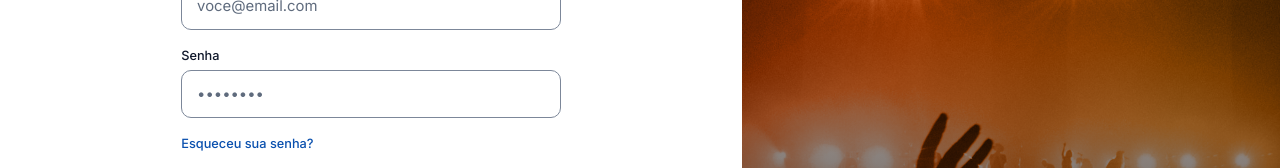
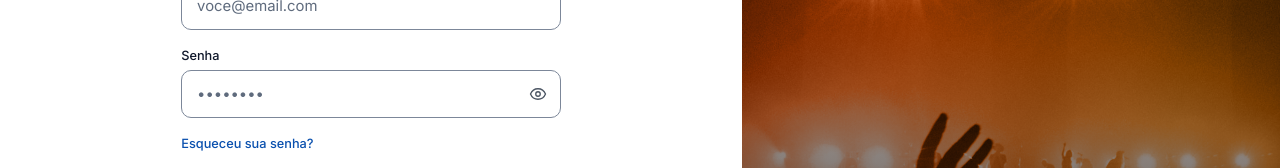
Before and after one commit to 2026-2-MCC2/Projeto2, a React (Vite) app in the folder src/Frontend/: page / in a window 1280 px wide. Shown: the part 370-538 px from the top of the page. Built offline with nearby package versions, Linux system fonts and the light colour scheme; no server answers.

Commit message:
✨ Feat: botão de mostrar a senha no login, cadastro, redefinição e configurações

```diff
--- a/src/Frontend/src/presentation/components/acesso/CadastroMobile.jsx
+++ b/src/Frontend/src/presentation/components/acesso/CadastroMobile.jsx
@@ -14,6 +14,7 @@ import { validarConfirmacaoSenha } from '../../../domain/validacao.js'
 import setaVoltar from '../../assets/acesso/seta-voltar.svg'
 import perfilSelecionado from '../../assets/acesso/perfil-selecionado.svg'
 import '../../styles/acesso.css'
+import { EntradaDeSenha } from '../comum/EntradaDeSenha.jsx'
 
 const ETAPAS = ['Perfil', 'Dados da empresa', 'Acesso']
 const ETAPA_DO_CNPJ = 2
@@ -214,8 +215,7 @@ export function CadastroMobile() {
 
               <label className="campo">
                 <span>Senha</span>
-                <input
-                  type="password"
+                <EntradaDeSenha
                   name="senha"
                   autoComplete="new-password"
                   data-validar="senha"
@@ -229,8 +229,7 @@ export function CadastroMobile() {
 
               <label className="campo">
                 <span>Confirmar senha</span>
-                <input
-                  type="password"
+                <EntradaDeSenha
                   name="confirmacaoSenha"
                   autoComplete="new-password"
                   placeholder="Repita a senha"
--- /dev/null
+++ b/src/Frontend/src/presentation/components/comum/EntradaDeSenha.jsx
@@ -0,0 +1,24 @@
+import { useState } from 'react'
+import { Icone } from './Icone.jsx'
+import iconeOlho from '../../assets/comum/icone-olho.svg'
+import iconeOlhoFechado from '../../assets/comum/icone-olho-fechado.svg'
+
+// input de senha com o botão de olho para conferir o que foi digitado
+export function EntradaDeSenha(props) {
+  const [visivel, setVisivel] = useState(false)
+
+  return (
+    <span className="entrada-de-senha">
+      <input {...props} type={visivel ? 'text' : 'password'} className="entrada-de-senha__campo" />
+      <button
+        type="button"
+        className="entrada-de-senha__olho"
+        aria-label={visivel ? 'Ocultar senha' : 'Mostrar senha'}
+        aria-pressed={visivel}
+        onClick={() => setVisivel((atual) => !atual)}
+      >
+        <Icone src={visivel ? iconeOlhoFechado : iconeOlho} />
+      </button>
+    </span>
+  )
+}
--- a/src/Frontend/src/presentation/hooks/useValidacao.js
+++ b/src/Frontend/src/presentation/hooks/useValidacao.js
@@ -93,7 +93,9 @@ function atualizarMensagem(campo) {
     mensagem = document.createElement('small')
     mensagem.id = id
     mensagem.className = 'mensagem-erro'
-    campo.insertAdjacentElement('afterend', mensagem)
+    // no campo de senha a mensagem vai depois do botão de mostrar, não dentro dele
+    const ancora = campo.closest('.entrada-de-senha') ?? campo
+    ancora.insertAdjacentElement('afterend', mensagem)
   }
 
   mensagem.textContent = erro
--- a/src/Frontend/src/presentation/pages/Configuracoes.jsx
+++ b/src/Frontend/src/presentation/pages/Configuracoes.jsx
@@ -24,6 +24,7 @@ import { validarConfirmacaoSenha } from '../../domain/validacao.js'
 import { Icone } from '../components/comum/Icone.jsx'
 import iconeBloqueado from '../assets/organizador/icone-bloqueado.svg'
 import iconePermitido from '../assets/organizador/icone-permitido.svg'
+import { EntradaDeSenha } from '../components/comum/EntradaDeSenha.jsx'
 
 const ABA_SENHA = { id: 'senha', nome: 'Senha', nomeCurto: 'Senha' }
 const ABA_PERFIL = { id: 'perfil', nome: 'Perfil de acesso', nomeCurto: 'Perfil' }
@@ -480,8 +481,7 @@ function PainelSenha() {
       <Linha>
         {CAMPOS_DE_SENHA.map((item) => (
           <Campo key={item.nome} rotulo={item.rotulo}>
-            <input
-              type="password"
+            <EntradaDeSenha
               name={item.nome}
               autoComplete={item.preencher ?? 'new-password'}
               placeholder={item.placeholder}
--- a/src/Frontend/src/presentation/pages/acesso/Cadastro.jsx
+++ b/src/Frontend/src/presentation/pages/acesso/Cadastro.jsx
@@ -13,6 +13,7 @@ import { useValidacao } from '../../hooks/useValidacao.js'
 import { validarConfirmacaoSenha } from '../../../domain/validacao.js'
 import fotoMusica from '../../assets/acesso/foto-musica.jpg'
 import perfilSelecionado from '../../assets/acesso/perfil-selecionado.svg'
+import { EntradaDeSenha } from '../../components/comum/EntradaDeSenha.jsx'
 
 const ETAPAS = ['Perfil', 'Dados da empresa', 'Acesso']
 const ETAPA_DO_CNPJ = 2
@@ -242,8 +243,7 @@ export function Cadastro() {
 
             <label className="campo">
               <span>Senha</span>
-              <input
-                type="password"
+              <EntradaDeSenha
                 name="senha"
                 autoComplete="new-password"
                 data-validar="senha"
@@ -257,8 +257,7 @@ export function Cadastro() {
 
             <label className="campo">
               <span>Confirmar senha</span>
-              <input
-                type="password"
+              <EntradaDeSenha
                 name="confirmacaoSenha"
                 autoComplete="new-password"
                 placeholder="Repita a senha"
--- a/src/Frontend/src/presentation/pages/acesso/Login.jsx
+++ b/src/Frontend/src/presentation/pages/acesso/Login.jsx
@@ -8,6 +8,7 @@ import {
 import { AcessoLayout } from '../../components/acesso/AcessoLayout.jsx'
 import { RetornoDoEnvio } from '../../components/acesso/RetornoDoEnvio.jsx'
 import { useValidacao } from '../../hooks/useValidacao.js'
+import { EntradaDeSenha } from '../../components/comum/EntradaDeSenha.jsx'
 
 export function Login() {
   const navegar = useNavigate()
@@ -59,8 +60,7 @@ export function Login() {
 
         <label className="campo">
           <span>Senha</span>
-          <input
-            type="password"
+          <EntradaDeSenha
             autoComplete="current-password"
             placeholder="••••••••"
             value={senha}
--- a/src/Frontend/src/presentation/pages/acesso/RedefinirSenha.jsx
+++ b/src/Frontend/src/presentation/pages/acesso/RedefinirSenha.jsx
@@ -6,6 +6,7 @@ import { AcessoLayout } from '../../components/acesso/AcessoLayout.jsx'
 import { RetornoDoEnvio } from '../../components/acesso/RetornoDoEnvio.jsx'
 import { useValidacao } from '../../hooks/useValidacao.js'
 import { toast } from '../../toasts.js'
+import { EntradaDeSenha } from '../../components/comum/EntradaDeSenha.jsx'
 
 export function RedefinirSenha() {
   const navegar = useNavigate()
@@ -59,8 +60,7 @@ export function RedefinirSenha() {
       <form className="acesso__campos" onSubmit={aoEnviar} {...validacao}>
         <label className="campo">
           <span>Senha nova</span>
-          <input
-            type="password"
+          <EntradaDeSenha
             name="senha"
             autoComplete="new-password"
             data-validar="senha"
@@ -74,8 +74,7 @@ export function RedefinirSenha() {
 
         <label className="campo">
           <span>Confirme a senha nova</span>
-          <input
-            type="password"
+          <EntradaDeSenha
             name="confirmacaoSenha"
             autoComplete="new-password"
             placeholder="Repita a senha"
--- a/src/Frontend/src/presentation/styles/global.css
+++ b/src/Frontend/src/presentation/styles/global.css
@@ -928,3 +928,42 @@ select:user-invalid {
 :root[data-tema='escuro'] .logotipo__negativo {
   display: block;
 }
+
+/* campo de senha com o botão de mostrar (components/comum/EntradaDeSenha.jsx) */
+.entrada-de-senha {
+  position: relative;
+  display: flex;
+}
+
+.campo .entrada-de-senha > input.entrada-de-senha__campo {
+  flex: 1;
+  min-width: 0;
+  padding-right: 2.75rem;
+}
+
+.entrada-de-senha__olho {
+  position: absolute;
+  top: 50%;
+  right: 0.375rem;
+  display: flex;
+  align-items: center;
+  justify-content: center;
+  width: 2rem;
+  height: 2rem;
+  padding: 0;
+  border: 0;
+  border-radius: 8px;
+  background: transparent;
+  cursor: pointer;
+  transform: translateY(-50%);
+  --icone-cor: var(--texto-secundario);
+}
+
+.entrada-de-senha__olho:hover {
+  background: var(--fundo-sutil);
+}
+
+.entrada-de-senha__olho:focus-visible {
+  outline: 2px solid var(--texto-marca);
+  outline-offset: 1px;
+}
```
Also changed, not shown: src/Frontend/src/presentation/assets/comum/icone-olho-fechado.svg (added), src/Frontend/src/presentation/assets/comum/icone-olho.svg (added).
